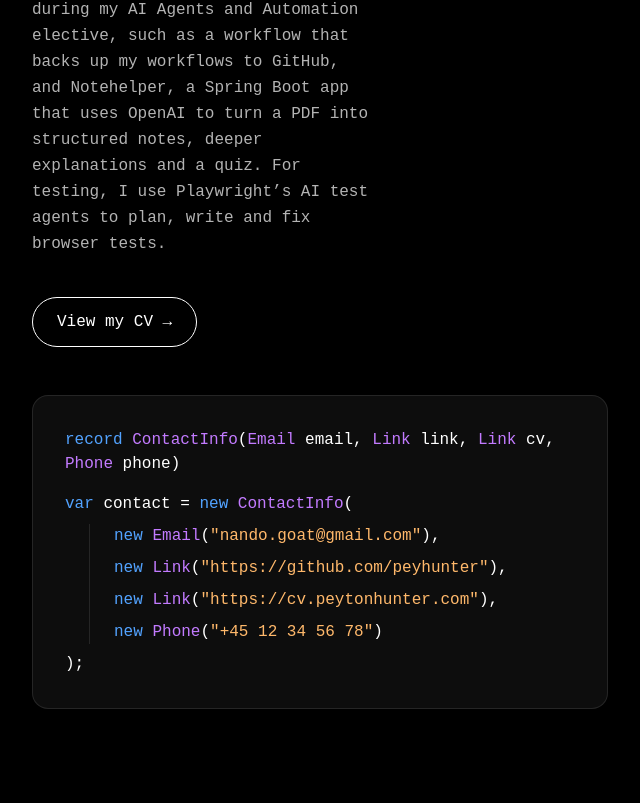
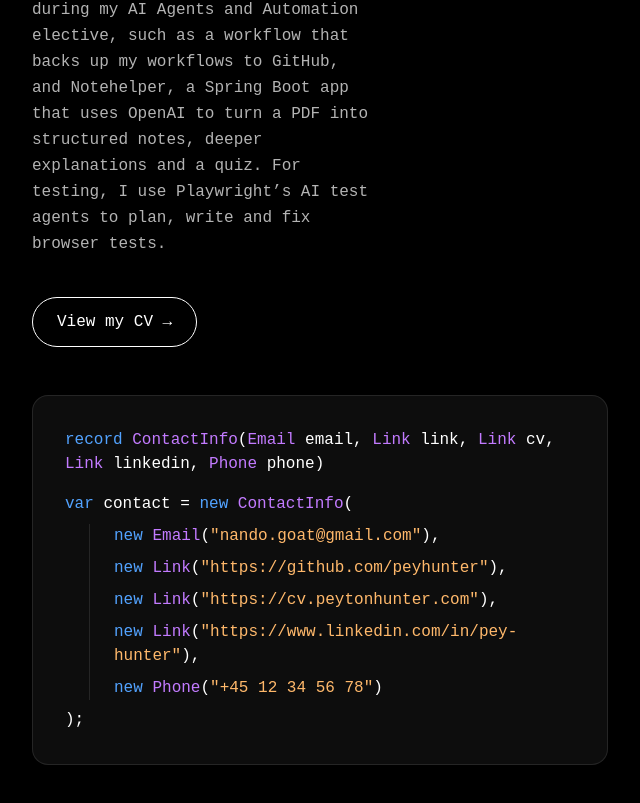
Before and after one commit to PeyHunter/pey-code-portfolio, a React (Vite) app: page /about in a window 1280 px wide. Shown: the part 1869-2672 px from the top of the page, without its empty margins (0-640 px from the left). Built offline with nearby package versions, Linux system fonts and the light colour scheme; a web font is replaced by a local one.

Commit message:
About: add LinkedIn to contact

```diff
--- a/src/pages/About.jsx
+++ b/src/pages/About.jsx
@@ -68,6 +68,7 @@ function About() {
               <span className="text-purple-400">Email</span> email,{" "}
               <span className="text-purple-400">Link</span> link,{" "}
               <span className="text-purple-400">Link</span> cv,{" "}
+              <span className="text-purple-400">Link</span> linkedin,{" "}
               <span className="text-purple-400">Phone</span> phone) {}
             </div>
 
@@ -104,6 +105,14 @@ function About() {
               </div>
               <div>
                 <span className="text-blue-400">new</span>{" "}
+                <span className="text-purple-400">Link</span>(
+                <a href="https://www.linkedin.com/in/pey-hunter" target="_blank" rel="noopener noreferrer" className="text-orange-300 hover:underline transition-all">
+                  "https://www.linkedin.com/in/pey-hunter"
+                </a>
+                ),
+              </div>
+              <div>
+                <span className="text-blue-400">new</span>{" "}
                 <span className="text-purple-400">Phone</span>(
                 <a href="tel:+4512345678" className="text-orange-300 hover:underline transition-all">
                   "+45 12 34 56 78"
```
